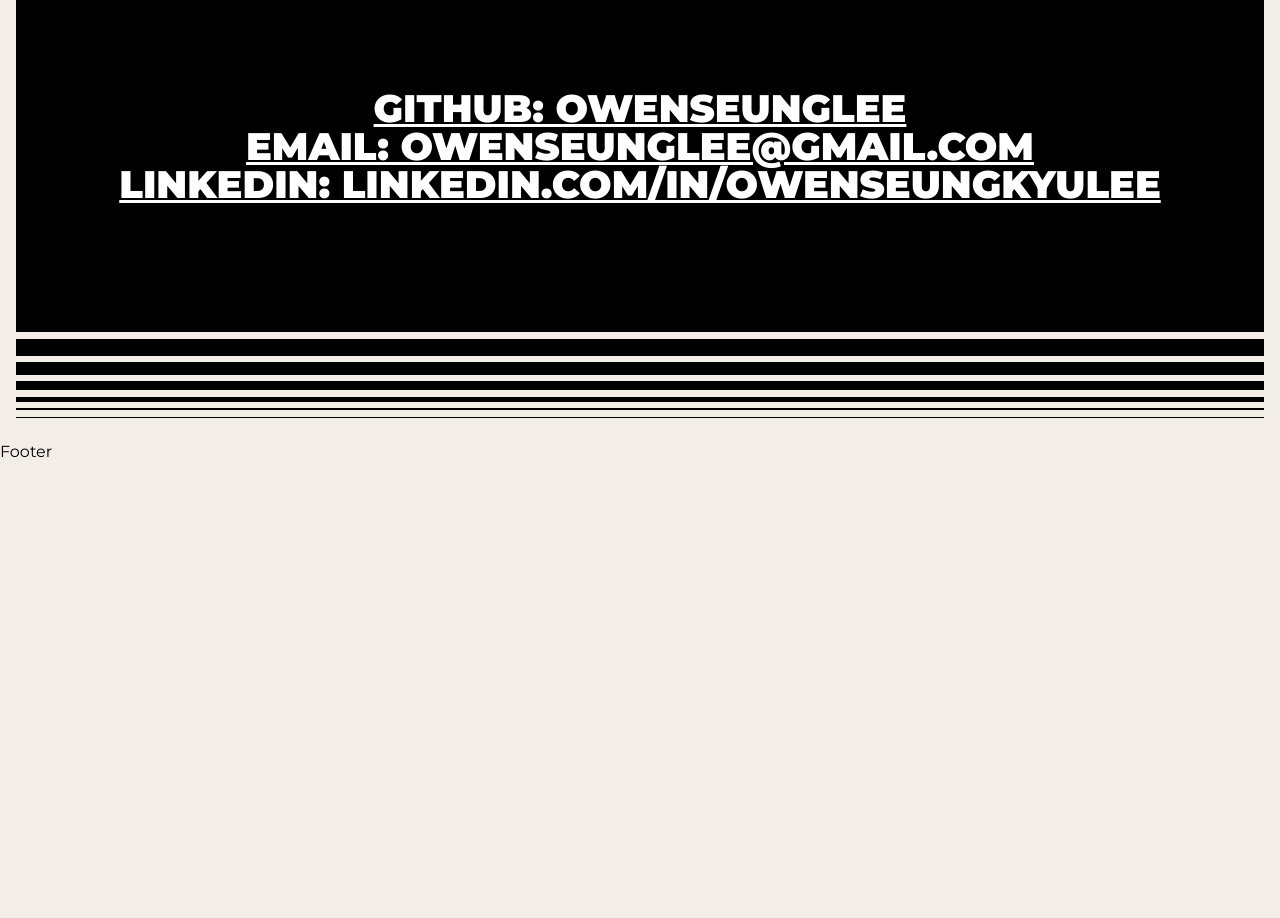
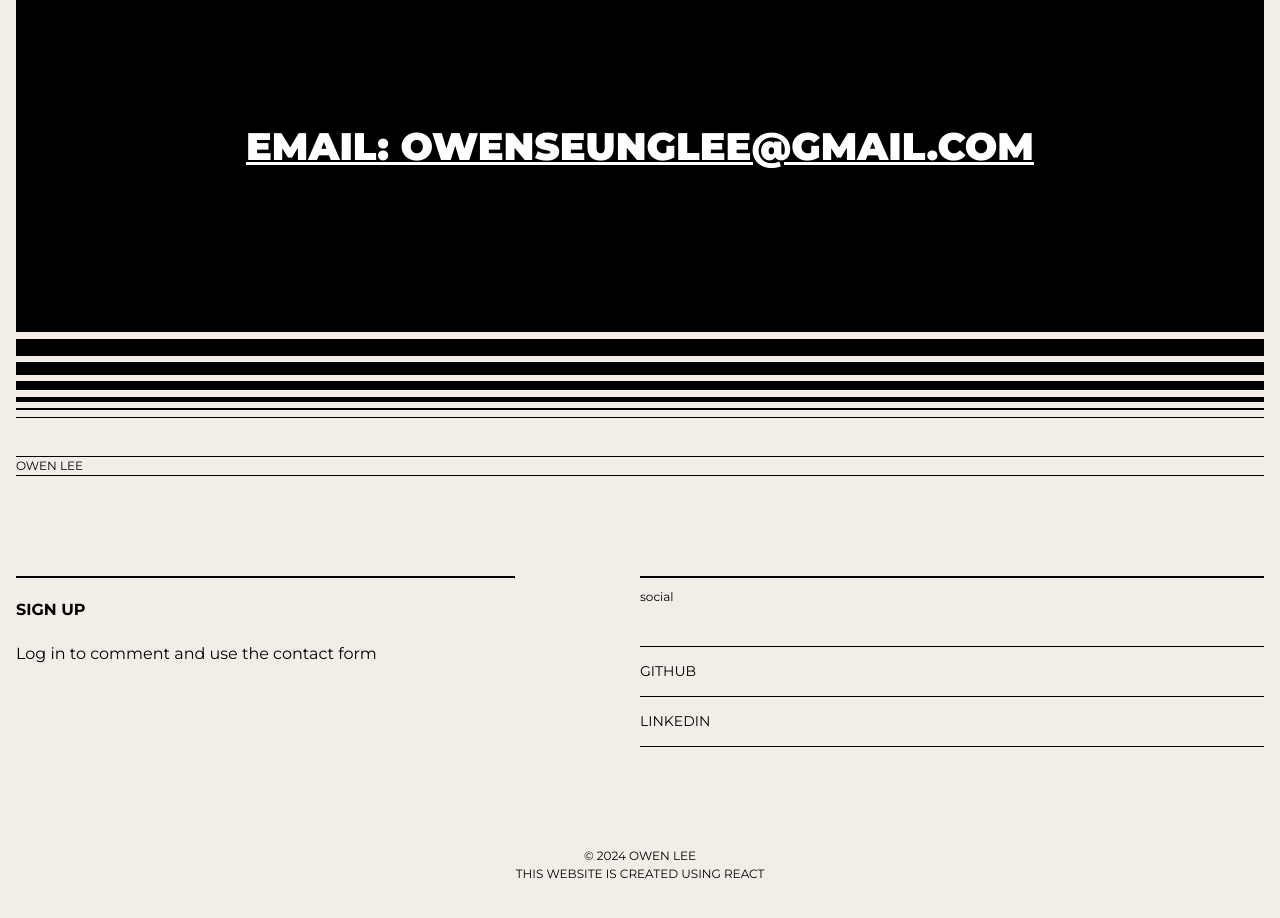
Before and after one commit to owenseunglee/portfolio-web-react, a React (Create React App) app: page / in a window 1280 px wide. Shown: the part 3180-4098 px from the top of the page. Before the commit the page ends 3644 px from the top, so only its background shows below. Built offline with nearby package versions, Linux system fonts and the light colour scheme; a small style sheet from the web is missing.

Commit message:
footer/lenis/link

```diff
--- a/src/App.js
+++ b/src/App.js
@@ -1,9 +1,16 @@
-import React from 'react';
+import React, { useEffect} from 'react';
 import { BrowserRouter, Route, Routes } from 'react-router-dom';
 
 import HomeView from "./views/HomeView";
+import lenis from "./utils/lenis";
+import link from "./utils/link";
 
 const App = () => {
+  useEffect(() => {
+    lenis();
+    link();
+  }, []);
+
   return (
     <BrowserRouter>
       <Routes>
--- a/src/assets/scss/section/_footer.scss
+++ b/src/assets/scss/section/_footer.scss
@@ -0,0 +1,111 @@
+#footer {
+    font-family: var(--mainEng-font);
+}
+
+.footer_inner {
+    padding: 16px;
+
+    .footer_text{
+        font-size: 12px;
+        text-transform: uppercase;
+        border-top: 1px solid var(--black);
+        border-bottom: 1px solid var(--black);
+        display: flex;
+        justify-content: space-between;
+    }
+
+    .footer_info {
+        display: flex;
+        justify-content: space-between;
+        margin: 100px 0;
+
+        @media (max-width: 800px){
+            flex-direction: column;
+        }
+
+        .left {
+            width: 40%;
+
+            @media (max-width: 800px){
+                width: 100%;
+            }
+
+            .title {
+                border-top: 2px solid var(--black);
+                border-bottom: 1 px solid var(--black);
+                padding: 20px 0;
+                text-transform: uppercase;
+                font-weight: 700;
+                transition: all 0.3s;
+
+                //hover effect: shifts sign up to the right animation
+                &:hover {
+                    background-color: var(--black400);
+                    padding-left: 10px;
+                    border-color: transparent;
+                }
+            }
+
+            .desc {
+                font-size: 12px;
+                padding-top: 20px;
+
+                @media (max-width: 800px){
+                    margin-bottom: 40px;
+                }
+            }
+        }
+
+        .right {
+            width: 50%;
+
+            @media (max-width: 800px){
+                width: 100%;
+            }
+
+            h3 {
+                border-top: 2px solid var(--black);
+                font-size: 12px;
+                margin-bottom: 40px;
+                padding-top: 10px;
+            }
+
+            ul {
+                border-top: 1px solid var(--black);
+
+                li {
+                    border-bottom: 1px solid var(--black);
+
+                    a {
+                        padding: 14px 0;
+                        font-size: 14px;
+                        display: inline-block;
+                        text-transform: uppercase;
+                    }
+
+                    // hides the description until hover
+                    em {
+                        font-size: 12px;
+                        padding-left: 10px;
+                        opacity: 0;
+                        transition: all 0.3s;
+                    }
+
+                    //hover effect: makes the description appear
+                    &:hover {
+                        em {
+                            opacity: 1;
+                        }
+                    }
+                }
+            }
+        }
+    }
+
+    .footer_right {
+        text-align: center;
+        text-transform: uppercase;
+        font-size: 12px;
+        margin-bottom: 20px;
+    }
+}
--- a/src/components/Footer.jsx
+++ b/src/components/Footer.jsx
@@ -1,8 +1,38 @@
 import React from 'react';
+import { footerText } from '../constants';
 
 const Footer = () => {
     return (
-        <div>Footer</div>
+        <footer id="footer"role="contentinfo">
+            <div className="footer_inner">
+                <div className="footer_text">
+                    <span>Owen Lee</span>
+                </div>
+                <div className="footer_info">
+                    <div className="left">
+                        <div className="title">
+                            <a href="/">sign up</a>
+                        </div>
+                        <p>Log in to comment and use the contact form</p>
+                    </div>
+                    <div className="right">
+                        <h3>social</h3>
+                        <ul>
+                            {footerText.map((footer, key) => (
+                                <li key={key}>
+                                    <a href={footer.link}>{footer.title}</a>
+                                    <em>{footer.desc}</em>
+                                </li>
+                            ))}
+                        </ul>
+                    </div>
+                </div>
+                <div className="footer_right">
+                    &copy; 2024 Owen Lee<br />
+                    This website is created using React
+                </div>
+            </div>
+        </footer>
     );
 };
 
--- a/src/constants/index.js
+++ b/src/constants/index.js
@@ -54,8 +54,7 @@
         title:"Library Simulator",
         code:"https://github.com/owenseunglee/LibrarySimulator.git",
         info: [
-            "A Library Simulator Using CLI That Records checking out,",
-            "requesting books, and returning books, paying/calculating fees",
+            "A Library Simulator Using CLI That Records checking out, requesting books, and returning books, paying/calculating fees",
             "production period: One Week",
             "Used Tech: Python"
         ],
@@ -64,16 +63,21 @@
 
 export const contactText= [
     {
+        link: "mailto:owenseunglee@gmail.com",
+        title: "EMAIL: owenseunglee@gmail.com",
+    }
+]
+
+export const footerText = [
+    {
+        title: "github",
+        desc: "You can view detailed codes on my github.",
         link: "https://github.com/owenseunglee",
-        title: "GITHUB: owenseunglee",
     },
     {
-        link: "mailto:owenseunglee@gmail.com",
-        title: "EMAIL: owenseunglee@gmail.com",
-    },
-    {
+        title: "linkedin",
+        desc: "LinkedIn profile.",
         link: "www.linkedin.com/in/owenseungkyulee",
-        title: "LINKEDIN: linkedin.com/in/owenseungkyulee",
     }
 ]
 //set header toggle menu
--- /dev/null
+++ b/src/utils/lenis.js
@@ -0,0 +1,21 @@
+import Lenis from "@studio-freight/lenis";
+
+const lenis = () => {
+    const lenis = new Lenis({
+        duration: 1,
+        easing: (t) => Math.min(1, 1.001 - Math.pow(2, -10 * t)),
+    });
+
+    function raf(time) {
+        lenis.raf(time);
+        requestAnimationFrame(raf);
+    }
+
+    requestAnimationFrame(raf);
+
+    lenis.on("scroll", (e) => {
+        console.log(e)
+    });
+};
+
+export default lenis;
--- /dev/null
+++ b/src/utils/link.js
@@ -0,0 +1,16 @@
+const link = () => {
+    document.querySelectorAll('a[href^="#"]').forEach(anchor => {
+        anchor.addEventListener('click', function (e) {
+            e.preventDefault();
+
+            const targetId = this.getAttribute('href');
+            const targetElement = document.querySelector(targetId);
+
+            if(targetElement) {
+                targetElement.scrollIntoView({ behavior: 'smooth' });
+            }
+        });
+    });
+};
+
+export default link;
```
